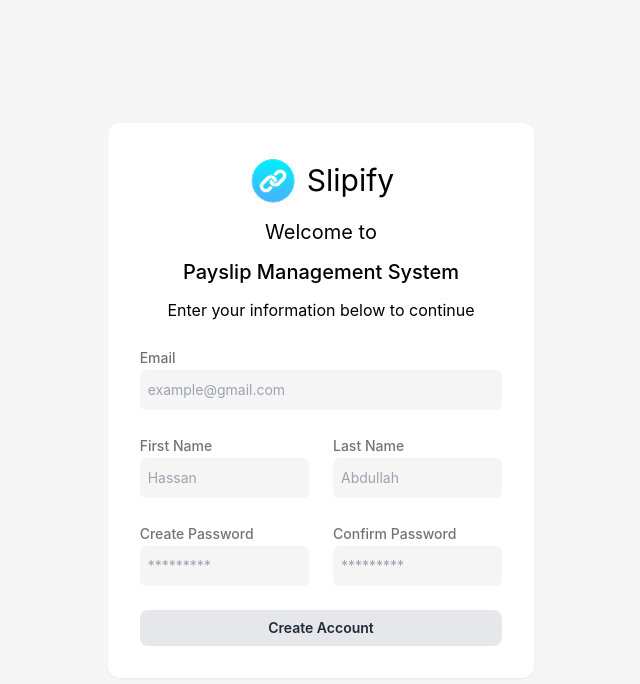
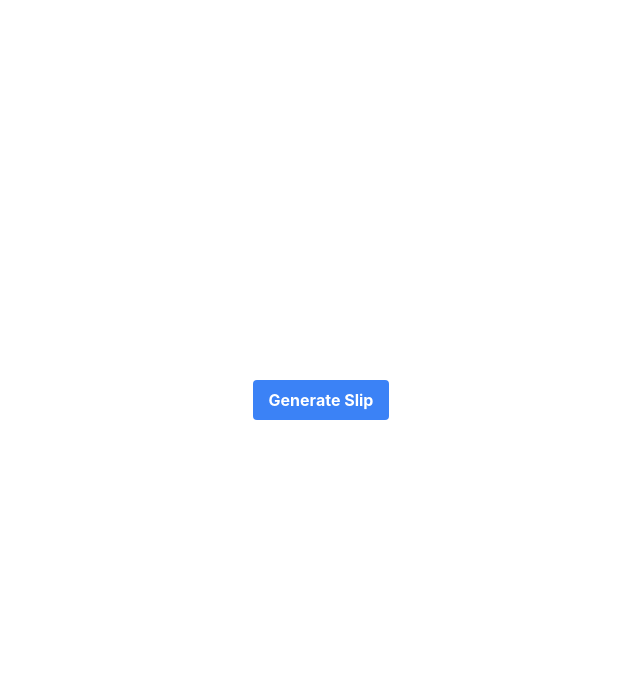
Before and after one commit to alimukhtarcc/slipify, a React (Create React App) app: page /generate-slip in a window 1280 px wide. Shown: the top 684 px of the page, without its empty margins (319-959 px from the left). Built offline with nearby package versions, Linux system fonts and the light colour scheme.

Commit message:
create button

```diff
--- a/package.json
+++ b/package.json
@@ -10,6 +10,7 @@
     "clsx": "^2.1.1",
     "react": "^19.2.0",
     "react-dom": "^19.2.0",
+    "react-router-dom": "^6.30.1",
     "react-scripts": "5.0.1",
     "web-vitals": "^2.1.4"
   },
--- a/src/App.js
+++ b/src/App.js
@@ -1,110 +1,16 @@
 import './App.css';
-import logo from './assets/logo.png';
-import Button from './components/Button';
+import { BrowserRouter as Router, Route, Routes } from 'react-router-dom';
+import GenerateSlip from './pages/generateslip';
+import LoginPage from './pages/loginpage';
 
 function App() {
   return (
-    <div className='bg-neutral-100 min-h-screen flex flex-col justify-center items-center'>
-      <div className='bg-white w-2/6 rounded-xl p-8 shadow-sm'>
-        <div className='flex justify-center items-center gap-2'>
-          <img src={logo} alt="Logo" />
-          <h1 className='text-3xl'>
-            Slipify
-          </h1>
-        </div>
-        <div className='text-center'>
-          <p className='text-xl mt-3'>
-            Welcome to
-          </p>
-          <p className='text-xl mt-3 font-medium'>
-            Payslip Management System
-          </p>
-          <p className='mt-3'>
-            Enter your information below to continue
-          </p>
-        </div>
-
-        {/* form */}
-        <div>
-          <form className='flex flex-col mt-6 gap-6'>
-            {/* Email */}
-            <div className='w-full'>
-              <label htmlFor="Email" className="block text-sm/6 font-medium text-neutral-500">
-                Email
-              </label>
-              <input
-                id="Email"
-                name="Email"
-                type="text"
-                placeholder="example@gmail.com"
-                className="w-full bg-neutral-100 rounded-md block min-w-0 grow p-2 text-base text-gray-900 placeholder:text-gray-400 focus:outline-none sm:text-sm/6"
-              />
-            </div>
-
-            {/* First & Last name */}
-            <div className='flex gap-6'>
-
-              <div className='w-full'>
-                <label htmlFor="firstName" className="block text-sm/6 font-medium text-neutral-500">
-                  First Name
-                </label>
-                <input
-                  id="firstName"
-                  name="firstName"
-                  type="text"
-                  placeholder="Hassan"
-                  className="w-full bg-neutral-100 rounded-md block min-w-0 grow p-2 text-base text-gray-900 placeholder:text-gray-400 focus:outline-none sm:text-sm/6"
-                />
-              </div>
-
-              <div className='w-full'>
-                <label htmlFor="lastName" className="block text-sm/6 font-medium text-neutral-500">
-                  Last Name
-                </label>
-                <input
-                  id="lastName"
-                  name="lastName"
-                  type="text"
-                  placeholder="Abdullah"
-                  className="w-full bg-neutral-100 rounded-md block min-w-0 grow p-2 text-base text-gray-900 placeholder:text-gray-400 focus:outline-none sm:text-sm/6"
-                />
-              </div>
-            </div>
-
-            {/* Password fields */}
-            <div className='flex gap-6'>
-
-              <div className='w-full'>
-                <label htmlFor="password" className="block text-sm/6 font-medium text-neutral-500">
-                  Create Password
-                </label>
-                <input
-                  id="password"
-                  name="password"
-                  type="password"
-                  placeholder="*********"
-                  className="w-full bg-neutral-100 rounded-md block min-w-0 grow p-2 text-base text-gray-900 placeholder:text-gray-400 focus:outline-none sm:text-sm/6"
-                />
-              </div>
-
-              <div className='w-full'>
-                <label htmlFor="confirmPassword" className="block text-sm/6 font-medium text-neutral-500">
-                  Confirm Password
-                </label>
-                <input
-                  id="confirmPassword"
-                  name="confirmPassword"
-                  type="password"
-                  placeholder="*********"
-                  className="w-full bg-neutral-100 rounded-md block min-w-0 grow p-2 text-base text-gray-900 placeholder:text-gray-400 focus:outline-none sm:text-sm/6"
-                />
-              </div>
-            </div>
-            <Button label="Create Account" onclick={()=>alert("Hello")} type='secondary'/>
-          </form>
-        </div>
-      </div>
-    </div>
+    <Router>
+      <Routes>
+        <Route path="/" element={<LoginPage />} />
+        <Route path="/generate-slip" element={<GenerateSlip />} />
+      </Routes>
+    </Router>
   );
 }
 
--- /dev/null
+++ b/src/pages/generateslip.js
@@ -0,0 +1,20 @@
+function GenerateSlip() {
+  const handleClick = () => {
+    // Add your slip generation logic here
+    console.log('Generate Slip button clicked');
+    alert('Generate Slip clicked — implement logic');
+  };
+
+  return (
+    <div className="min-h-screen flex items-center justify-center">
+      <button
+        onClick={handleClick}
+        className="bg-blue-500 hover:bg-blue-700 text-white font-bold py-2 px-4 rounded"
+      >
+        Generate Slip
+      </button>
+    </div>
+  );
+}
+
+export default GenerateSlip;
--- /dev/null
+++ b/src/pages/loginpage.js
@@ -0,0 +1,118 @@
+import Button from '../components/Button';
+import logo from '../assets/logo.png';
+import { useNavigate } from 'react-router-dom';
+
+function LoginPage() {
+  const navigate = useNavigate();
+
+  const handleCreateAccount = () => {
+    // Example: after creating account navigate to generate slip page
+    // Replace with real create-account logic
+    navigate('/generate-slip');
+  };
+
+  return (
+    <div className='bg-neutral-100 min-h-screen flex flex-col justify-center items-center'>
+      <div className='bg-white w-2/6 rounded-xl p-8 shadow-sm'>
+        <div className='flex justify-center items-center gap-2'>
+          <img src={logo} alt="Logo" />
+          <h1 className='text-3xl'>
+            Slipify
+          </h1>
+        </div>
+        <div className='text-center'>
+          <p className='text-xl mt-3'>
+            Welcome to
+          </p>
+          <p className='text-xl mt-3 font-medium'>
+            Payslip Management System
+          </p>
+          <p className='mt-3'>
+            Enter your information below to continue
+          </p>
+        </div>
+
+        {/* form */}
+        <div>
+          <form className='flex flex-col mt-6 gap-6' onSubmit={(e) => e.preventDefault()}>
+            {/* Email */}
+            <div className='w-full'>
+              <label htmlFor="Email" className="block text-sm/6 font-medium text-neutral-500">
+                Email
+              </label>
+              <input
+                id="Email"
+                name="Email"
+                type="text"
+                placeholder="example@gmail.com"
+                className="w-full bg-neutral-100 rounded-md block min-w-0 grow p-2 text-base text-gray-900 placeholder:text-gray-400 focus:outline-none sm:text-sm/6"
+              />
+            </div>
+
+            {/* First & Last name */}
+            <div className='flex gap-6'>
+              <div className='w-full'>
+                <label htmlFor="firstName" className="block text-sm/6 font-medium text-neutral-500">
+                  First Name
+                </label>
+                <input
+                  id="firstName"
+                  name="firstName"
+                  type="text"
+                  placeholder="Hassan"
+                  className="w-full bg-neutral-100 rounded-md block min-w-0 grow p-2 text-base text-gray-900 placeholder:text-gray-400 focus:outline-none sm:text-sm/6"
+                />
+              </div>
+
+              <div className='w-full'>
+                <label htmlFor="lastName" className="block text-sm/6 font-medium text-neutral-500">
+                  Last Name
+                </label>
+                <input
+                  id="lastName"
+                  name="lastName"
+                  type="text"
+                  placeholder="Abdullah"
+                  className="w-full bg-neutral-100 rounded-md block min-w-0 grow p-2 text-base text-gray-900 placeholder:text-gray-400 focus:outline-none sm:text-sm/6"
+                />
+              </div>
+            </div>
+
+            {/* Password fields */}
+            <div className='flex gap-6'>
+              <div className='w-full'>
+                <label htmlFor="password" className="block text-sm/6 font-medium text-neutral-500">
+                  Create Password
+                </label>
+                <input
+                  id="password"
+                  name="password"
+                  type="password"
+                  placeholder="*********"
+                  className="w-full bg-neutral-100 rounded-md block min-w-0 grow p-2 text-base text-gray-900 placeholder:text-gray-400 focus:outline-none sm:text-sm/6"
+                />
+              </div>
+
+              <div className='w-full'>
+                <label htmlFor="confirmPassword" className="block text-sm/6 font-medium text-neutral-500">
+                  Confirm Password
+                </label>
+                <input
+                  id="confirmPassword"
+                  name="confirmPassword"
+                  type="password"
+                  placeholder="*********"
+                  className="w-full bg-neutral-100 rounded-md block min-w-0 grow p-2 text-base text-gray-900 placeholder:text-gray-400 focus:outline-none sm:text-sm/6"
+                />
+              </div>
+            </div>
+
+            <Button label="Create Account" onClick={handleCreateAccount} type='secondary' />
+          </form>
+        </div>
+      </div>
+    </div>
+  );
+}
+
+export default LoginPage;
```
Also changed, not shown: 1 other file (tests, documents, lock files or other folders).
